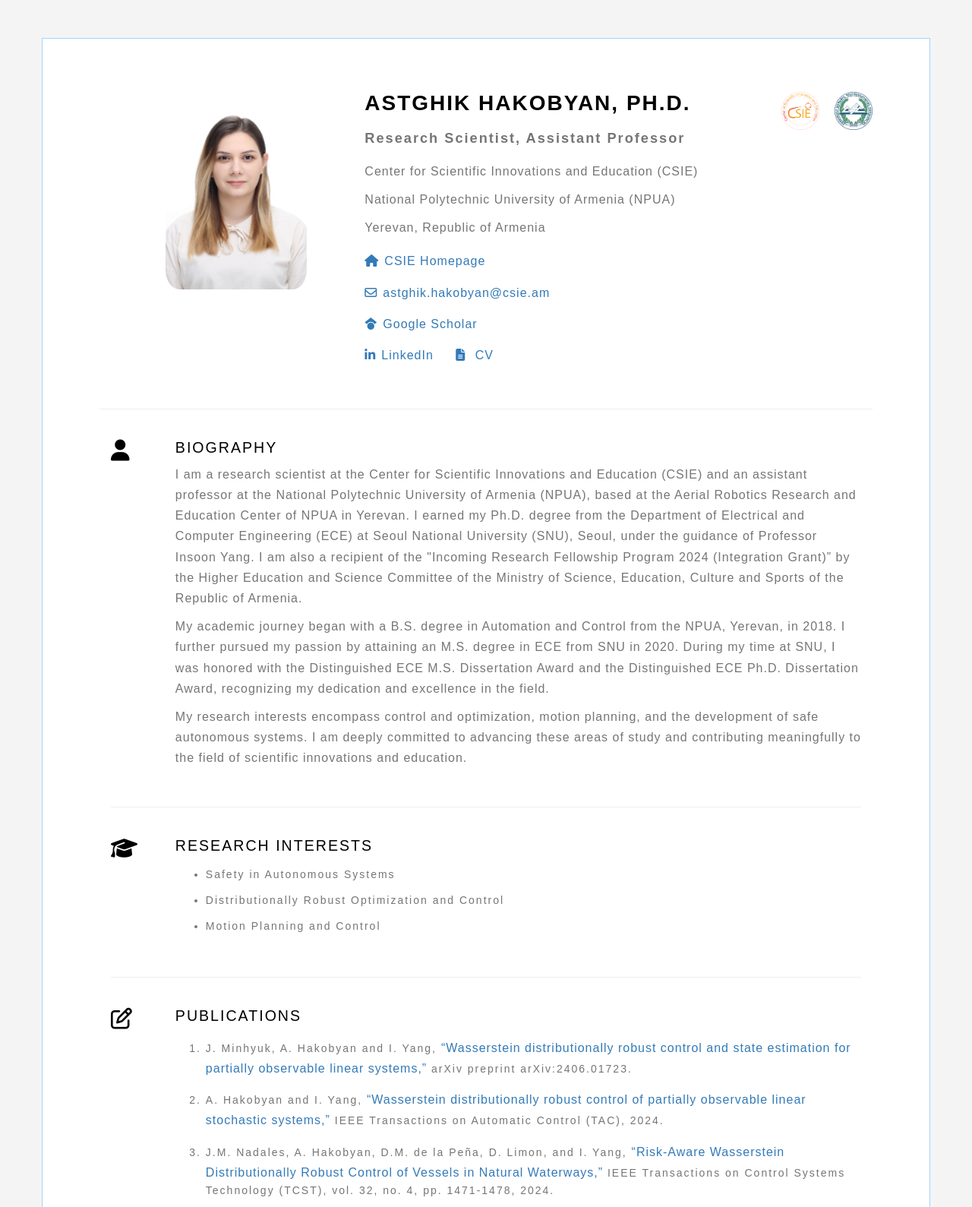
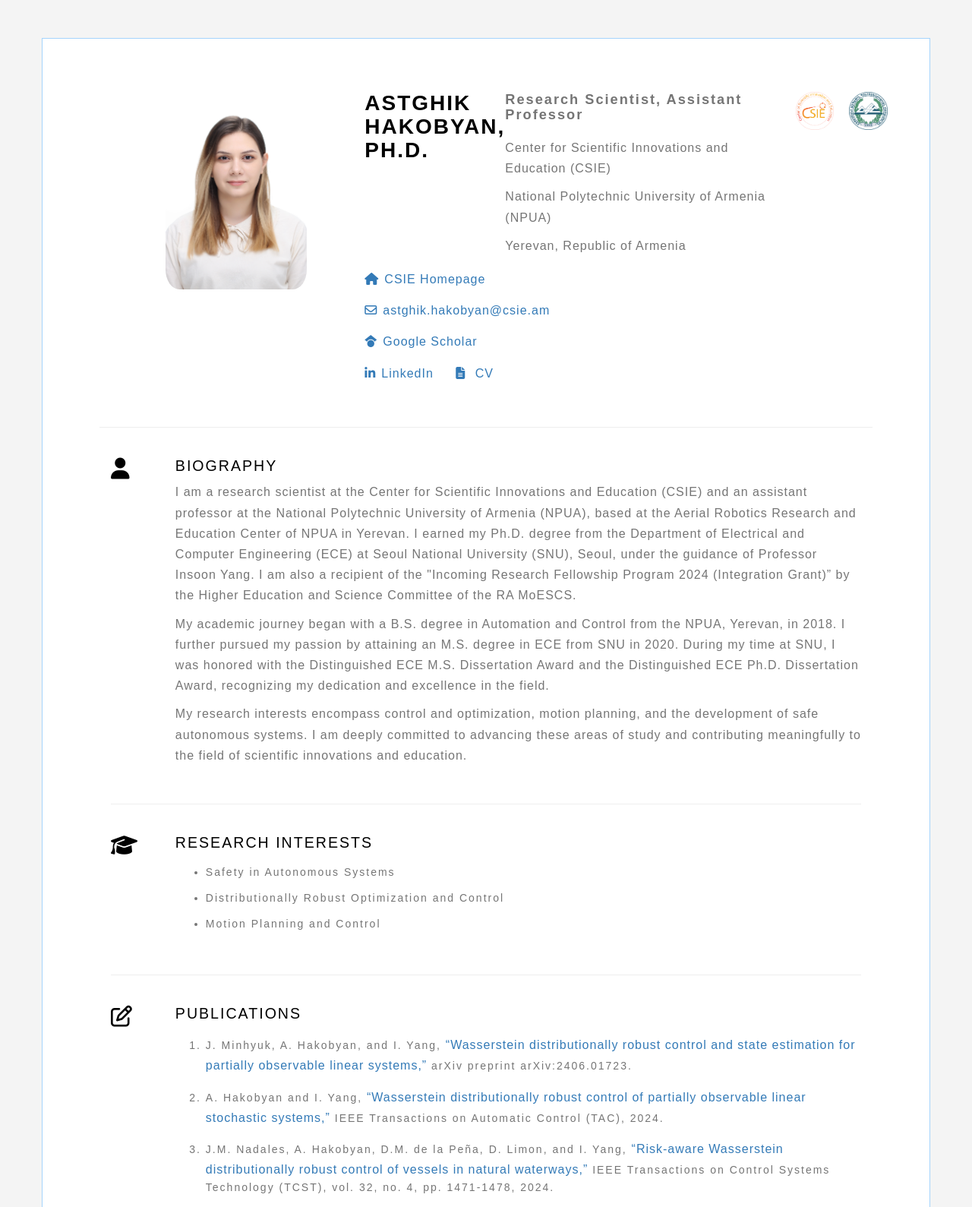
Before and after one commit to astghikhakobyan/astghikhakobyan.github.io, a plain HTML site: page index.html in a window 1280 px wide. Shown: the top 1589 px of the page at 76% size. Drawn offline with nearby package versions, Linux system fonts and the light colour scheme; a web font is replaced by a local one.

Commit message:
update 2

```diff
--- a/css/style.css
+++ b/css/style.css
@@ -1,11 +1,15 @@
 .header-content {
     position: relative;
+    display: flex;
+    justify-content: space-between;
+    align-items: flex-start;
+}
+
+.cv-title, .header-info {
+    flex: 1;
 }
 
 .header-logos {
-    position: absolute;
-    top: 0;
-    right: 0;
     display: flex;
     gap: 10px;
 }
--- a/index.html
+++ b/index.html
@@ -82,7 +82,7 @@
 
                 <div class="col-sm-11">
                     <h3>Biography</h3>
-					<p>I am a research scientist at the Center for Scientific Innovations and Education (CSIE) and an assistant professor at the National Polytechnic University of Armenia (NPUA), based at the Aerial Robotics Research and Education Center of NPUA in Yerevan. I earned my Ph.D. degree from the Department of Electrical and Computer Engineering (ECE) at Seoul National University (SNU), Seoul, under the guidance of Professor Insoon Yang. I am also a recipient of the "Incoming Research Fellowship Program 2024 (Integration Grant)” by the Higher Education and Science Committee of the Ministry of Science, Education, Culture and Sports of the Republic of Armenia.</p>
+                    <p>I am a research scientist at the Center for Scientific Innovations and Education (CSIE) and an assistant professor at the National Polytechnic University of Armenia (NPUA), based at the Aerial Robotics Research and Education Center of NPUA in Yerevan. I earned my Ph.D. degree from the Department of Electrical and Computer Engineering (ECE) at Seoul National University (SNU), Seoul, under the guidance of Professor Insoon Yang. I am also a recipient of the "Incoming Research Fellowship Program 2024 (Integration Grant)” by the Higher Education and Science Committee of the RA MoESCS.</p>
                     <p>My academic journey began with a B.S. degree in Automation and Control from the NPUA, Yerevan, in 2018. I further pursued my passion by attaining an M.S. degree in ECE from SNU in 2020. During my time at SNU, I was honored with the Distinguished ECE M.S. Dissertation Award and the Distinguished ECE Ph.D. Dissertation Award, recognizing my dedication and excellence in the field.</p>
                     <p>My research interests encompass control and optimization, motion planning, and the development of safe autonomous systems. I am deeply committed to advancing these areas of study and contributing meaningfully to the field of scientific innovations and education.</p>
                 </div><!--info end-->
@@ -115,9 +115,9 @@
                 <div class="col-sm-11">
                     <h3>Publications</h3>
                     <ol>
-						<li>J. Minhyuk, A. Hakobyan and I. Yang, <a href="https://arxiv.org/abs/2406.01723">“Wasserstein distributionally robust control and state estimation for partially observable linear systems,”</a> arXiv preprint arXiv:2406.01723.</li>
+                        <li>J. Minhyuk, A. Hakobyan, and I. Yang, <a href="https://arxiv.org/abs/2406.01723">“Wasserstein distributionally robust control and state estimation for partially observable linear systems,”</a> arXiv preprint arXiv:2406.01723.</li>
                         <li>A. Hakobyan and I. Yang, <a href="https://arxiv.org/pdf/2212.04644.pdf">“Wasserstein distributionally robust control of partially observable linear stochastic systems,”</a> IEEE Transactions on Automatic Control (TAC), 2024.</li>
-						<li>J.M. Nadales, A. Hakobyan, D.M. de la Peña, D. Limon, and I. Yang, <a href="https://ieeexplore.ieee.org/abstract/document/10415511/">“Risk-Aware Wasserstein Distributionally Robust Control of Vessels in Natural Waterways,”</a> IEEE Transactions on Control Systems Technology (TCST), vol. 32, no. 4, pp. 1471-1478, 2024.</li>
+                        <li>J.M. Nadales, A. Hakobyan, D.M. de la Peña, D. Limon, and I. Yang, <a href="https://ieeexplore.ieee.org/abstract/document/10415511/">“Risk-aware Wasserstein distributionally robust control of vessels in natural waterways,”</a> IEEE Transactions on Control Systems Technology (TCST), vol. 32, no. 4, pp. 1471-1478, 2024.</li>
                         <li>A. Hakobyan and I. Yang, <a href="https://ieeexplore.ieee.org/stamp/stamp.jsp?arnumber=10153787">“Distributionally robust differential dynamic programming with Wasserstein distance,”</a> IEEE Control Systems Letters (L-CSS), vol. 7, pp. 2329-2334, 2023 (presented at CDC 2023).</li>
                         <li>A. Hakobyan and I. Yang, <a href="https://ieeexplore.ieee.org/stamp/stamp.jsp?arnumber=10161246">“Distributionally robust optimization with unscented transform for learning-based motion control in dynamic environments,”</a> in IEEE International Conference on Robotics and Automation (ICRA), 2023, pp. 3225–3232.</li>
                         <li>A. Hakobyan and I. Yang, <a href="https://ieeexplore.ieee.org/stamp/stamp.jsp?arnumber=9888786">“Distributionally robust risk map for learning-based motion planning and control: A semidefinite programming approach,”</a> IEEE Transactions on Robotics (T-RO), vol. 39, no. 1, pp. 718-737, 2023.</li>
```
Lines whose indentation alone changed are shown as unchanged.
